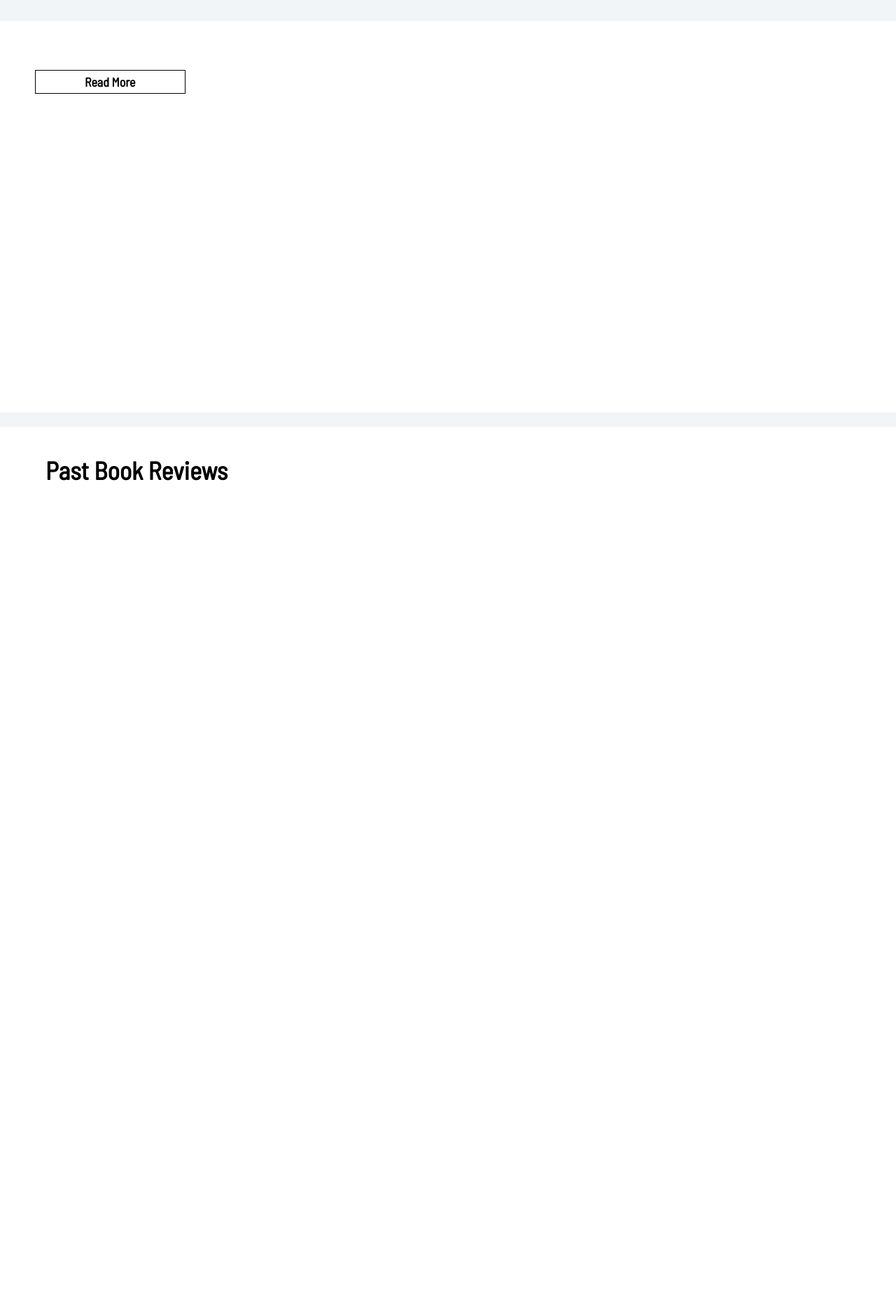
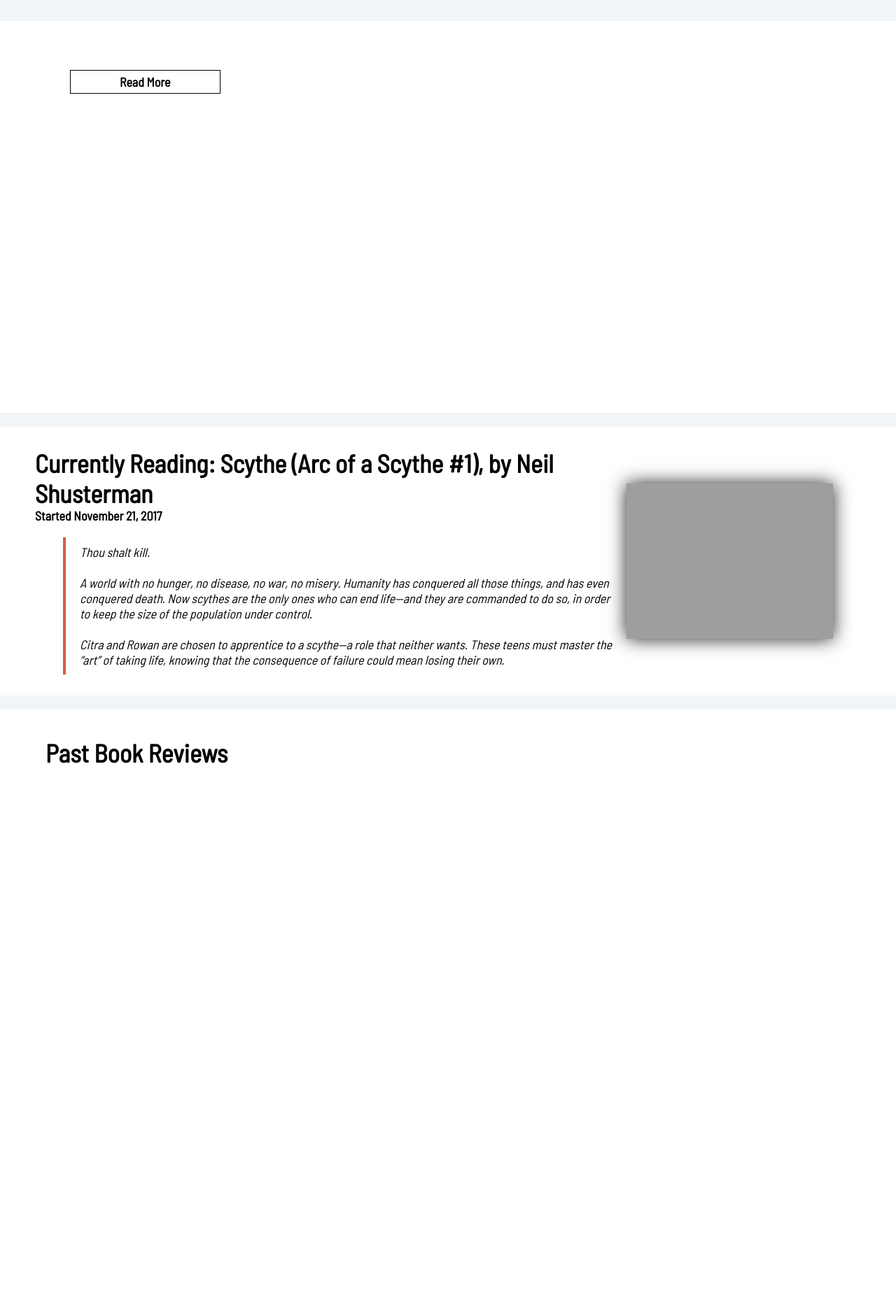
Before and after one commit to scausey/inkhorn, a Django app: page / in a window 1280 px wide. Shown: the part 52-1920 px from the top of the page at 70% size. Before the commit the page ends 739 px from the top, so only its background shows below. Run offline with Django 3.2, Linux system fonts and the light colour scheme; data that the repository does not hold is empty; some libraries are stand-ins or nearby versions; some web fonts are replaced; grey boxes are pictures that could not be loaded.

Commit message:
Condensed and simplied CSS files, modified home page, added Stickers class to model.

```diff
--- a/bookblog/admin.py
+++ b/bookblog/admin.py
@@ -1,4 +1,5 @@
 from django.contrib import admin
-from .models import Post
+from .models import Post, Sticker
 
 admin.site.register(Post)
+admin.site.register(Sticker)
--- a/bookblog/static/css/base.css
+++ b/bookblog/static/css/base.css
@@ -74,22 +74,23 @@ header h1 {
 .content {
   margin-top: 30px;
   margin: 0 auto;
+  margin-bottom: 50px;
 }
 
 
 /* FOOTER */
-/*footer {
-  font-size: 10px;
-  position: absolute;
-  bottom: 0;
+footer {
+  font-family: 'Barlow Semi Condensed', sans-serif;
+  font-size: 14px;
   width: 100%;
-  height: 30px;
+  height: 50px;
   background-color: #FFFFFF;
   display: flex;
   justify-content: center;
   align-items: center;
+  text-align: center;
 }
 
 footer p a:hover {
   color: #D75B46;
-}*/
+}
--- a/bookblog/static/css/home.css
+++ b/bookblog/static/css/home.css
@@ -1,15 +1,16 @@
-/*.container {
-  border: 4px dashed yellow;
-}*/
-
 /* RECENT-REVIEW */
-.recent-review {
+.recent-review, .book-review-container {
   background-color: #FFFFFF;
   margin: 10px 0px;
   font-family: 'Barlow Semi Condensed', sans-serif;
-  height: 500px;
+  /*height: 500px;*/
   padding: 30px 50px;
   padding-right: 50px;
+  margin-bottom: 20px;
+}
+
+.recent-review {
+  height: 500px;
 }
 
 .book-cover {
@@ -19,9 +20,10 @@
   margin-right: 40px;
   float: left;
   box-shadow: 0px 0px 25px #232323;
+  margin-bottom: 25px;
 }
 
-.recent-review h4 {
+.recent-review h4, .book-review-container h4 , .current-book-content h4{
   margin-bottom: 20px;
 }
 
@@ -40,15 +42,46 @@
 }
 
 
+/* CURRENTLY READING */
+.currently-reading {
+  display: flex;
+  justify-content: center;
+  align-items: center;
+  background-color: #FFFFFF;
+  margin: 10px 0px;
+  font-family: 'Barlow Semi Condensed', sans-serif;
+  /*height: 500px;*/
+  padding: 30px 50px;
+  padding-right: 50px;
+}
+
+.currently-reading .book-cover {
+  display: flex;
+  max-height: 300px;
+  margin: 10px 10px;
+  margin-right: 40px;
+  box-shadow: 0px 0px 25px #232323;
+}
+
+.blurb {
+  border-left: 4px solid #D75B46;
+  margin-left: 40px;
+  padding-left: 20px;
+  padding-top: 10px;
+  padding-bottom: 10px;
+  font-style: italic;
+}
+
+
 /* PAST BOOKS */
-.past-books-container {
+.past-books-container, .stickers {
   background-color: #FFFFFF;
   margin: 20px 0px;
   padding: 30px;
   font-family: 'Barlow Semi Condensed', sans-serif;
 }
 
-.past-books-container h1 {
+.past-books-container h1, .stickers h1 {
   margin-left: 35px;
   margin-top: 10px;
 }
@@ -75,3 +108,6 @@
   box-shadow: 0px 0px 25px #232323;
   cursor: pointer;
 }
+
+
+/* STICKERS */
--- a/bookblog/templates/bookblog/base.html
+++ b/bookblog/templates/bookblog/base.html
@@ -26,10 +26,10 @@
 
       </div>
     </div>
-    <!-- <footer>
+    <footer>
       <div class="container">
-        <p>Coded with <span style="color: #D75B46;">&lt;3</span> by <a href="https://github.com/scausey">Samantha</a></p>
+        <p>inkHorn &copy; 2017 | <a href="https://github.com/scausey">Coded with <span style="color: #D75B46;">&lt;3</a></p>
       </div>
-    </footer> -->
+    </footer>
   </body>
 </html>
--- a/bookblog/templates/bookblog/home.html
+++ b/bookblog/templates/bookblog/home.html
@@ -3,6 +3,7 @@
 
 {% block styles %}
     <link rel="stylesheet" href="{% static 'css/home.css' %}">
+    <link rel="stylesheet" href="{% static 'css/about.css' %}" />
 {% endblock %}
 
 {% block content %}
@@ -14,6 +15,21 @@
   <a href="{% url 'review_detail' pk=recent_review.pk %}" class="btn"><strong>Read More</strong></a>
 </div>
 
+<div class="currently-reading">
+  <div class="current-book-content">
+    <h1>Currently Reading: Scythe (Arc of a Scythe #1), by Neil Shusterman</h1>
+    <h4>Started November 21, 2017</h4>
+    <div class="blurb">
+      <p>Thou shalt kill.</p>
+      <br />
+      <p>A world with no hunger, no disease, no war, no misery. Humanity has conquered all those things, and has even conquered death. Now scythes are the only ones who can end life—and they are commanded to do so, in order to keep the size of the population under control.</p>
+      <br />
+      <p>Citra and Rowan are chosen to apprentice to a scythe—a role that neither wants. These teens must master the “art” of taking life, knowing that the consequence of failure could mean losing their own.</p>
+    </div>
+  </div>
+  <img class="book-cover" src="https://images.gr-assets.com/books/1456173247l/29246020.jpg" />
+</div>
+
 <div class="past-books-container">
   <h1>Past Book Reviews</h1>
   <div class="past-books">
@@ -22,4 +38,43 @@
     {% endfor %}
   </div>
 </div>
+
+<!-- <div class="stickers">
+  <h1>Stickers! ::)</h1>
+  <div class="stickers-list">
+    {% for sticker in stickers %}
+    <img src="{{ sticker.sticker_image.url }}" />
+    {% endfor %}
+  </div>
+</div> -->
+
+<div class="about">
+  <h1>About</h1>
+  <div class="about-images">
+    <span class="about-image-2">
+      <img src="{% static 'images/holes.jpeg' %}" />
+    </span>
+    <span class="about-image-1">
+      <img src="{% static 'images/me.jpeg' %}" />
+    </span>
+    <span class="about-image-3">
+      <img src="{% static 'images/bookcon.jpg' %}" />
+    </span>
+  </div>
+  <div class="about-content">
+    <p>Hello! I'm Sam and I read past my bedtime. I live on a diet that mostly consists of young adult science fiction and fantasy. Like a lot of readers, I'm working on a handful of stories I want to throw out into the world in hopes that someone will like it.<p>
+    <p>Margaret Atwood signed my copy of <a href="https://www.goodreads.com/book/show/38447.The_Handmaid_s_Tale"><em>A Handmaid's Tale</em></a> (picture above) at <a href="http://www.thebookcon.com/">BookCon</a> 2017 and I just about died right then and there. I was obsessed with Sarah J. Maas for a moment, but the craze has died down. My favorite recent YA series is <a href="https://www.goodreads.com/series/62018-the-lunar-chronicles"><em>The Lunar Chronicles</em></a> by Marissa Meyer. My favorite old-school fantasy book is <em><a href="https://www.goodreads.com/book/show/518848.Sabriel?ac=1&from_search=true">Sabriel</a></em>, by Garth Nix (and also the other two books in the series because I love the Disputable Dog). As you can tell, sometimes my best friend and I dress up as literary characters (<a href="https://www.youtube.com/watch?v=JLwyn8uQhkw">"Can ya hear the empty spaces?!"</a>).</p>
+    <p>When I'm not reading, I'm teaching others how to code, or trying to build things like this website. Python is love. For real. If you like code too, check out my <a href="https://github.com/scausey">github</a>! You can find me other places online too: </p>
+    <div class="social-media-icons">
+      <!-- <a href="https://www.goodreads.com/user/show/3955921-samantha-louise" class="goodreads"><span class="icon-stack">
+        <i class="icon-sign-blank icon-stack-base"></i>
+        <i class="icon-light"><span style="font-family:helvetica;">g</span></i>
+      </span></a> -->
+      <a href="http://steamcommunity.com/id/enigmajane/"><i class="fa fa-steam-square fa-3x" aria-hidden="true"></i></a>
+      <a href="https://twitter.com/causeys007"><i class="fa fa-twitter fa-3x" aria-hidden="true"></i></a>
+      <a href="https://www.pinterest.com/lovelittlelou3/"><i class="fa fa-pinterest fa-3x" aria-hidden="true"></i></a>
+      <a href="https://github.com/scausey"><i class="fa fa-github fa-3x" aria-hidden="true"></i></a>
+    </div>
+  </div>
+</div>
 {% endblock %}
--- a/bookblog/templates/bookblog/review_detail.html
+++ b/bookblog/templates/bookblog/review_detail.html
@@ -2,7 +2,7 @@
 {% load staticfiles %}
 
 {% block styles %}
-<link rel="stylesheet" href="{% static 'css/review_detail.css' %}">
+<link rel="stylesheet" href="{% static 'css/home.css' %}">
 {% endblock %}
 
 {% block content %}
--- a/bookblog/views.py
+++ b/bookblog/views.py
@@ -1,12 +1,13 @@
 from django.shortcuts import render, get_object_or_404
 from django.utils import timezone
-from .models import Post
+from .models import Post, Sticker
 
 def home(request):
     books = Post.objects.filter(date_published__lte=timezone.now()).order_by('-date_published')
     recent_review = books.first()
     past_books = books[1:]
-    return render(request, 'bookblog/home.html', {'past_books': past_books, 'recent_review': recent_review})
+    stickers = Sticker.objects.all()
+    return render(request, 'bookblog/home.html', {'past_books': past_books, 'recent_review': recent_review, 'stickers': stickers})
 
 def review_detail(request, pk):
     book_review = get_object_or_404(Post, pk=pk)
```
Also changed, not shown: bookblog/models.py (+8 -0 lines), bookblog/static/css/about.css (+0 -13 lines), bookblog/static/css/review_detail.css (deleted, +0 -32 lines), bookblog/migrations/0005_sticker.py (added), 2 other files.
